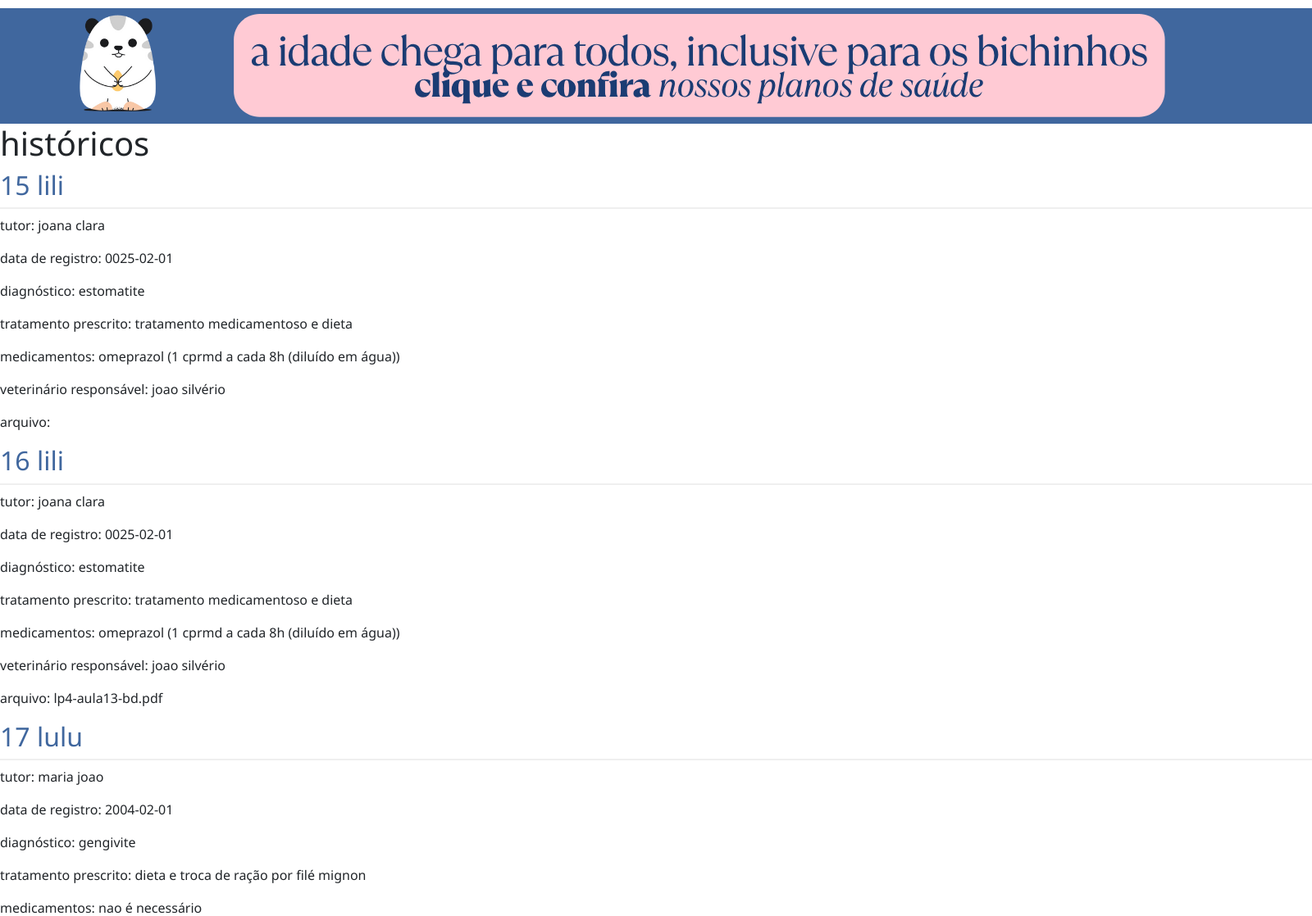
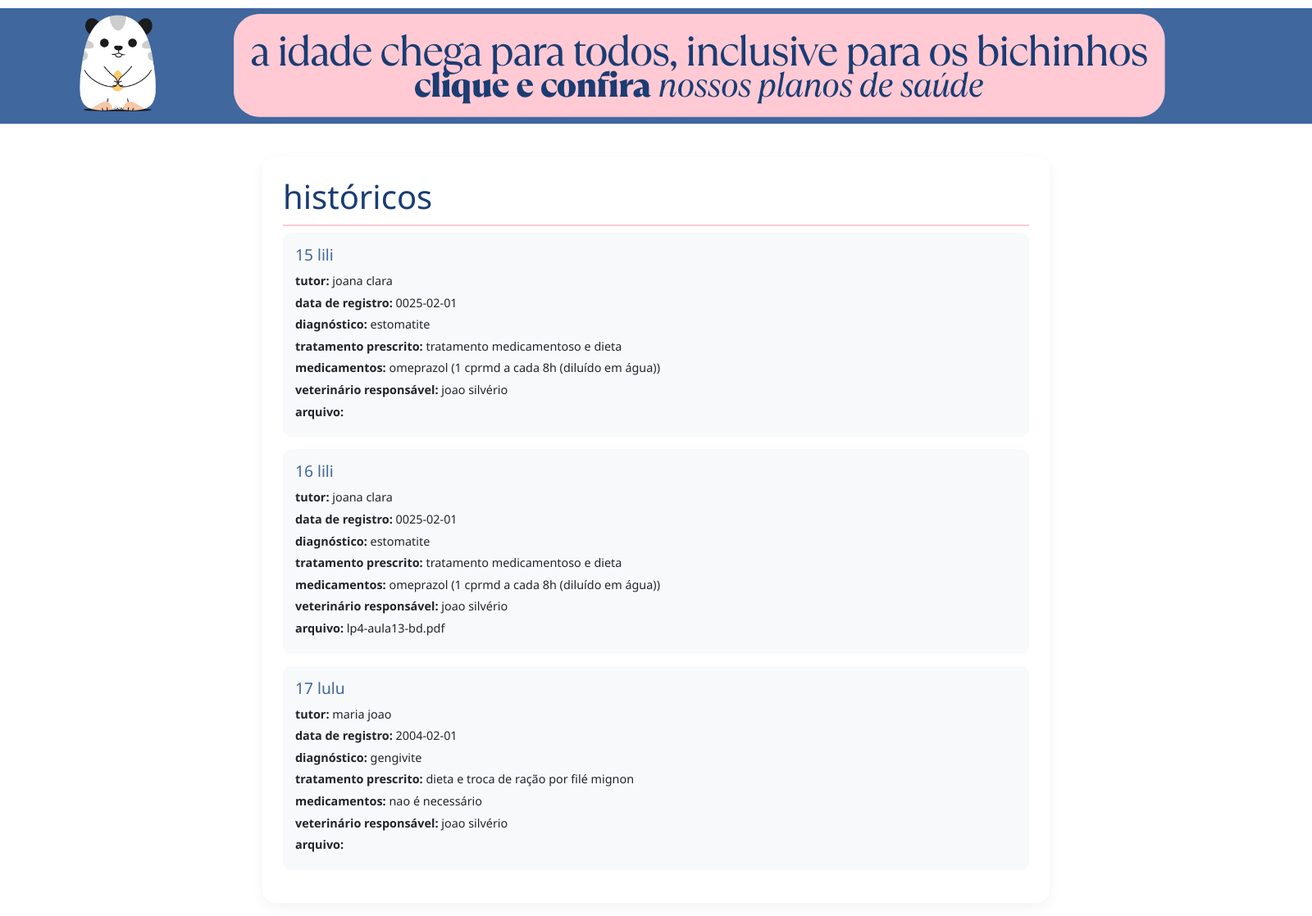
Before and after one commit to victororlandi/clinicaveterinaria, a PHP site: page /view/ver-historicos.php in a window 1600 px wide; the page is wider, and only the part inside the window is pictured. Shown: the part 135-1253 px from the top of that part at 82% size. Run offline with PHP 8.4, Linux system fonts and the light colour scheme; data comes from the database, SQL or seed files in the repository.

Commit message:
telas de visualização, parte estética finalizada

```diff
--- a/assets/style.css
+++ b/assets/style.css
@@ -337,7 +337,6 @@ body {
     }
 }
 
-/* Estilos Gerais */
 .grid-container {
     display: grid;
     grid-template-columns: repeat(auto-fit, minmax(250px, 1fr));
@@ -349,7 +348,6 @@ body {
     text-transform: lowercase;
 }
 
-/* Título */
 .grid-container h1 {
     grid-column: 1 / -1;
     text-align: center;
@@ -372,7 +370,6 @@ body {
     border-radius: 2px;
 }
 
-/* Cards dos Espaços */
 .grid-container .espaco {
     background: white;
     border-radius: 15px;
@@ -401,7 +398,6 @@ body {
     padding: 0 10px;
 }
 
-/* Efeitos de Hover */
 .grid-container .espaco:hover {
     transform: translateY(-10px);
     box-shadow: 0 10px 25px rgba(255, 122, 125, 0.2);
@@ -411,7 +407,6 @@ body {
     transform: scale(1.05);
 }
 
-/* Decoração dos Cards */
 .grid-container .espaco::before {
     content: '';
     display: block;
@@ -419,7 +414,6 @@ body {
     background: linear-gradient(90deg, #ff407d, #ffcad4);
 }
 
-/* Responsividade */
 @media (max-width: 768px) {
     .grid-container {
         grid-template-columns: repeat(auto-fit, minmax(200px, 1fr));
@@ -436,7 +430,6 @@ body {
     }
 }
 
-/* Estilos do Modal - Versão Compacta */
 .modal {
     display: none;
     position: fixed;
@@ -546,7 +539,6 @@ body {
     color: #1b3c73;
 }
 
-/* Títulos */
 .sobre-nos h2 {
     font-size: 1.8rem;
     color: #40679e;
@@ -555,7 +547,6 @@ body {
     margin-top: 40px;
 }
 
-/* História */
 .historia .conteudo-texto {
     line-height: 1.6;
 }
@@ -592,7 +583,6 @@ body {
     left: 0;
 }
 
-/* Missão/Visão */
 .missao-visao {
     display: flex;
     gap: 20px;
@@ -615,7 +605,6 @@ body {
     border-top: 5px solid #ff407d;
 }
 
-/* Números */
 .grid-numeros {
     display: flex;
     justify-content: space-around;
@@ -630,7 +619,6 @@ body {
     display: block;
 }
 
-/* Equipe */
 .grid-equipe {
     display: grid;
     grid-template-columns: repeat(auto-fit, minmax(200px, 1fr));
@@ -836,7 +824,6 @@ h2 {
     text-decoration: underline;
 }
 
-/* --- TELA DE SERVIÇOS --- */
 .servicos-grid {
     display: grid;
     grid-template-columns: repeat(auto-fit, minmax(250px, 1fr));
@@ -905,6 +892,50 @@ h2 {
     color: white;
 }
 
+.ver-dados {
+    padding: 20px 0;
+}
+
+.ver-dados-box {
+    background: white;
+    border-radius: 15px;
+    padding: 25px;
+    box-shadow: 0 5px 15px rgba(0,0,0,0.05);
+}
+
+.ver-dados h1 {
+    color: #1b3c73;
+    margin-top: 0;
+    border-bottom: 2px solid #ffcad4;
+    padding-bottom: 10px;
+}
+
+.conteudo-bloco {
+    background: #f8f9fa;
+    border-radius: 10px;
+    padding: 15px;
+    margin-bottom: 15px;
+    transition: all 0.3s;
+}
+
+.conteudo-bloco:hover {
+    background: #ffcad4;
+    transform: translateX(5px);
+}
+
+.conteudo-bloco h2 {
+    color: #40679e;
+    margin: 0 0 10px 0;
+    font-size: 1.2rem;
+    border-bottom: none;
+    padding: 0;
+}
+
+.conteudo-bloco p {
+    margin: 5px 0;
+    font-size: 0.9rem;
+}
+
 .mapa {
     margin: 0px;
     height: 250px;
--- a/view/login.php
+++ b/view/login.php
@@ -73,7 +73,7 @@
                 <div class="links">
                     <a href="#">esqueci minha senha</a>
                     <span> | </span>
-                    <a href="#">criar conta</a>
+                    <a href="cadastro-tutores.php">criar conta</a>
                 </div>
             </div>
         </div>
--- a/view/ver-historicos.php
+++ b/view/ver-historicos.php
@@ -60,6 +60,7 @@ require "../processamento/funcoesBD.php";
                 <img src="..\assets\img\propaganda\6.png">
             </a>
         </section>
+    <section class="container">
         <section class="ver-dados">
             <section class="ver-dados-box">
                 <h1>Históricos</h1>
@@ -68,16 +69,17 @@ require "../processamento/funcoesBD.php";
                     while($cadastrohistorico = mysqli_fetch_assoc($listaHistoricos)){
                         echo "<section class=\"conteudo-bloco\">";
                         echo "<h2>" . $cadastrohistorico["Codigo"] . " " . $cadastrohistorico["Pet"] . " " . "</h2>";
-                    echo "<p>Tutor: " . $cadastrohistorico["Tutor"] . "</p>";
-                    echo "<p>Data de Registro: " . $cadastrohistorico["DataRegistro"] . "</p>";
-                    echo "<p>Diagnóstico: " . $cadastrohistorico["Diagnostico"] . "</p>";
-                    echo "<p>Tratamento Prescrito: " . $cadastrohistorico["TratamentoPrescrito"] . "</p>";
-                    echo "<p>Medicamentos: " . $cadastrohistorico["Medicamentos"] . "</p>";
-                    echo "<p>Veterinário Responsável: " . $cadastrohistorico["VeterinarioResponsavel"] . "</p>";
-                    echo "<p>Arquivo: " . $cadastrohistorico["AnexarArquivos"] . "</p>";
+                        echo "<strong><p>Tutor: </strong>" . $cadastrohistorico["Tutor"] . "</p>";
+                        echo "<strong><p>Data de Registro: </strong>" . $cadastrohistorico["DataRegistro"] . "</p>";
+                        echo "<strong><p>Diagnóstico: </strong>" . $cadastrohistorico["Diagnostico"] . "</p>";
+                        echo "<strong><p>Tratamento Prescrito: </strong>" . $cadastrohistorico["TratamentoPrescrito"] . "</p>";
+                        echo "<strong><p>Medicamentos: </strong>" . $cadastrohistorico["Medicamentos"] . "</p>";
+                        echo "<strong><p>Veterinário Responsável: </strong>" . $cadastrohistorico["VeterinarioResponsavel"] . "</p>";
+                        echo "<strong><p>Arquivo: </strong>" . $cadastrohistorico["AnexarArquivos"] . "</p>";
                         echo "</section>";
                     }
                 ?>
+            </section>
         </section>
     </section>
     <section class="mapa">
```
Also changed, not shown: view/ver-agendamentos-consulta.php (+7 -5 lines), view/ver-agendamentos-vacinacao.php (+8 -6 lines), view/ver-animais.php (+7 -5 lines), view/ver-talentos.php (+7 -5 lines), view/ver-tutores.php (+7 -5 lines). Lines whose indentation alone changed are shown as unchanged.
